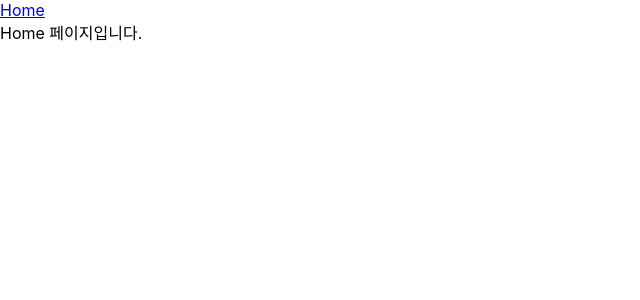
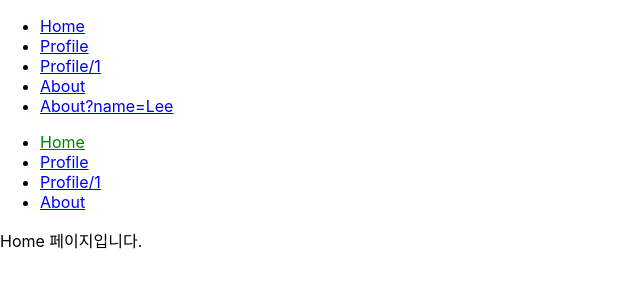
Before and after one commit to lee951109/React-Router-Dom-V6, a React (Create React App) app: page / in a window 1280 px wide. Shown: the top 300 px of the page, without its empty margins (0-640 px from the left). Built offline with nearby package versions, Linux system fonts and the light colour scheme.

Commit message:
Nav-Link

```diff
--- a/src/App.js
+++ b/src/App.js
@@ -3,6 +3,8 @@ import Home from './pages/Home';
 import Profile from './pages/Profile';
 import About from './pages/About';
 import NotFound from './pages/NotFound';
+import Links from './components/Links';
+import NavLinks from './components/NavLinks';
 
 
 function App() {
@@ -23,7 +25,8 @@ function App() {
 
   //React-Route-Dom V6
    <BrowserRouter>
-   <Link to="/">Home</Link>
+   <Links />
+   <NavLinks />
     <Routes>
       <Route path="/" element={<Home />} />
       <Route path="/profile" element={<Profile />} >
--- /dev/null
+++ b/src/components/Links.jsx
@@ -0,0 +1,23 @@
+import { Link } from "react-router-dom";
+
+export default function Links() {
+	return(
+		<ul>
+			<li>
+				<Link to="/">Home</Link>
+			</li>
+			<li>
+				<Link to="/profile">Profile</Link>
+			</li>
+			<li>
+				<Link to="/profile/1">Profile/1</Link>
+			</li>
+			<li>
+				<Link to="/about">About</Link>
+			</li>
+			<li>
+				<Link to="/about?name=Lee">About?name=Lee</Link>
+			</li>
+		</ul>
+	);
+}
--- /dev/null
+++ b/src/components/NavLinks.jsx
@@ -0,0 +1,55 @@
+import { NavLink } from "react-router-dom";
+
+
+// V5
+// const activeStyle = { color : "green" };
+// export default function NavLinks() {
+// 	return(
+// 		<ul>
+// 			<li>
+// 				<NavLink to="/" activeStyle={activeStyle}>Home</NavLink>
+// 			</li>
+// 			<li>
+// 				<NavLink to="/profile" exact activeStyle={activeStyle}>Profile</NavLink>
+// 			</li>
+// 			<li>
+// 			  <NavLink to="/profile/1" activeStyle={activeStyle}>Profile/1</NavLink>
+// 			</li>
+// 			<li>
+// 				<NavLink to="/about" activeStyle={activeStyle}>About</NavLink>
+// 			</li>
+// 		</ul>
+// 	);
+// }
+
+
+// V6
+export default function NavLinks() {
+	return(
+		<ul>
+			<li>
+				<NavLink to="/" style={({isActive}) => ({color : isActive ? "green" : "blue"})}>
+          Home
+        </NavLink>
+			</li>
+			<li>
+				<NavLink to="/profile" end style={({isActive}) => ({color : isActive ? "green" : "blue"})}>
+          Profile
+        </NavLink>
+			</li>
+			<li>
+			  <NavLink to="/profile/1" style={({isActive}) => ({color : isActive ? "green" : "blue"})}>
+          Profile/1
+        </NavLink>
+			</li>
+			<li>
+				<NavLink to="/about" end style={({isActive}) => (
+          {color : isActive ? "green" : "blue"}
+          )}
+          >
+          About
+        </NavLink>
+			</li>
+		</ul>
+	);
+}
```
Also changed, not shown: src/pages/About.jsx (line endings or trailing spaces).
